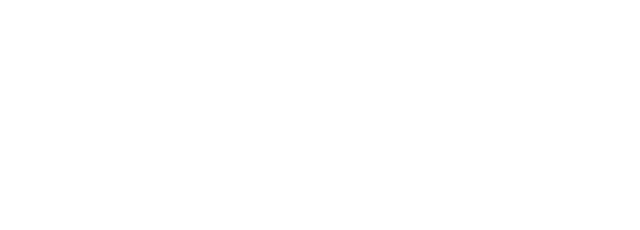
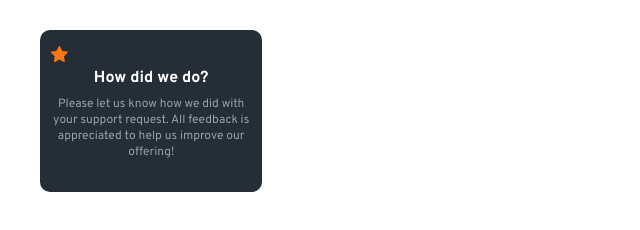
Before and after one commit to evebloo/FrontEndMentor-Interactive-rating-component-challenge, a plain HTML site: page index.html in a window 1280 px wide. Shown: the whole page, without its empty margins (0-640 px from the left). Drawn offline with Linux system fonts and the light colour scheme.

Commit message:
initial setup of index and css files with background and middle container

```diff
--- a/index.html
+++ b/index.html
@@ -3,9 +3,18 @@
 <head>
     <meta charset="UTF-8">
     <meta name="viewport" content="width=device-width, initial-scale=1.0">
-
     <link rel="stylesheet" href="style.css">
-
+    <link href="https://fonts.googleapis.com/css2?family=Overpass:ital,wght@0,100..900;1,100..900&display=swap" rel="stylesheet">
     <title>Frontend Mentor | Interactive rating component</title>
 </head>
+<body>
+    <div class="background-container">
+        <div class="feedback-box">
+            <img src="images/icon-star.svg" alt="star" class="star-icon">
+            <p class="bold-text">How did we do?</p>
+            <p class="normal-text">Please let us know how we did with your support request. All feedback is appreciated
+                to help us improve our offering!</p>
+        </div>
+    </div>
+</body>
 </html>
--- a/style.css
+++ b/style.css
@@ -1,8 +1,71 @@
-<!DOCTYPE html>
-<html lang="eng">
-<head>
-    <meta charset="UTF-8">
-    <meta name="viewport" content="width=device-width, initial-scale=1.0">
+* {
+    text-align: center;
+    font-family: "Overpass", sans-serif;
+    font-optical-sizing: auto;
+    font-weight: 400;
+    font-style: normal;
+}
 
-</head>
-</html>
+a {
+    color: hsl(228, 45%, 44%);
+}
+
+body.background-container {
+    background-color: hsl(216, 12%, 8%);
+    width: 100%;
+    height: 100%;
+    display: flex;
+    justify-content: center;
+    align-items: center;
+    box-shadow: 0 4px 18px hsl(216, 12%, 8%);
+
+}
+
+.feedback-box {
+    background-color: hsl(213, 19%, 18%);
+    padding: 1rem 0.70rem 2rem 0.70rem; /* Adjust padding: top right bottom left */
+    border-radius: 10px;
+    text-align: left;
+    max-width: 200px;
+    width: 100%;
+}
+
+.bold-text {
+    font-weight: 700;
+    margin: 0;
+    font-size: 1rem;
+    color: hsl(0, 0%, 100%);
+}
+
+.normal-text {
+    font-size: 0.75rem;
+    margin: 0;
+    margin-top: 0.5rem;
+    color: hsl(217, 12%, 63%);
+}
+
+
+/* Responsive styles */
+@media (max-width: 767px) {
+    body {
+        max-width: 90%; /* Adjust max-width for small screens */
+        margin: 0 auto; /* Center the content */
+        padding: 10px; /* Add some padding for small screens */
+    }
+}
+
+@media (min-width: 768px) and (max-width: 1023px) {
+    body {
+        max-width: 70%; /* Adjust max-width for medium screens */
+        margin: 0 auto; /* Center the content */
+        padding: 20px; /* Add some padding for medium screens */
+    }
+}
+
+@media (min-width: 1024px) {
+    body {
+        max-width: 1200px; /* Adjust max-width for large screens */
+        margin: 0 auto; /* Center the content */
+        padding: 30px; /* Add some padding for large screens */
+    }
+}
```
Also changed, not shown: 1 other file.
